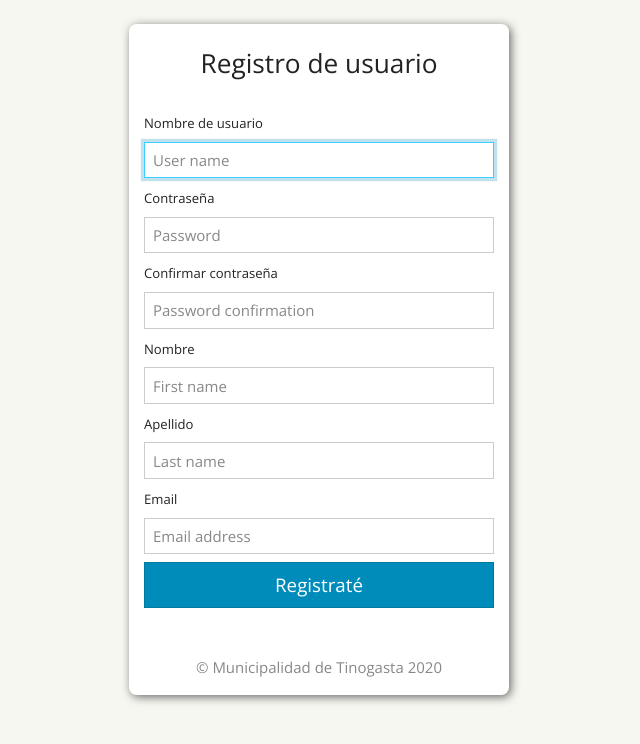
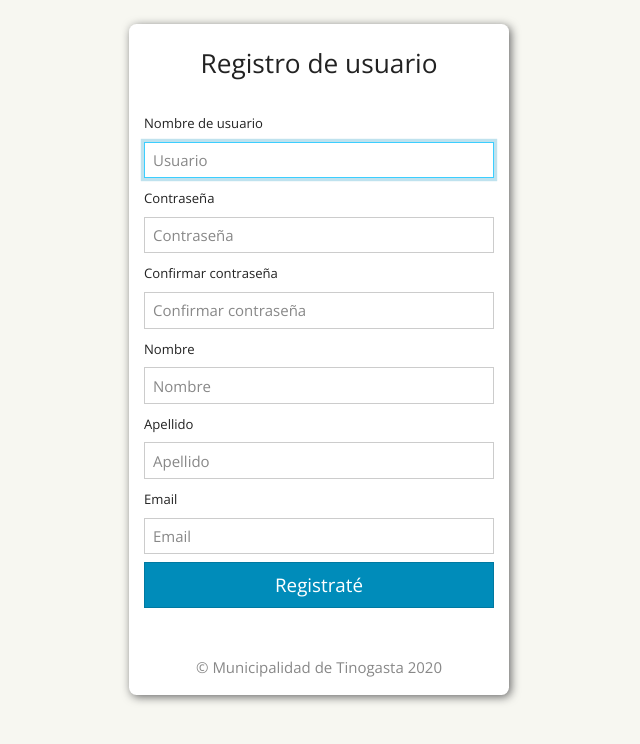
Before and after one commit to tapiaw38/bolsadeempleo, a Django app: page /user/registrarse/ in a window 1280 px wide. Shown: the part 56-800 px from the top of the page, without its empty margins (321-961 px from the left). Run offline with Django 3.2, Linux system fonts and the light colour scheme; some libraries are stand-ins or nearby versions.

Commit message:
nombres-label

```diff
--- a/templates/user/log_in.html
+++ b/templates/user/log_in.html
@@ -33,17 +33,17 @@
                 {% endif %}
                 <div class="form-label-group pt-2">
                   <label for="inputEmail">Nombre de Usuario</label>
-                  <input type="text" id="inputEmail" class="form-control" placeholder="User address" required autofocus name="username">
+                  <input type="text" id="inputEmail" class="form-control" placeholder="Usuario" required autofocus name="username">
                 </div>
 
                 <div class="form-label-group pt-2 pb-2">
                   <label for="inputPassword">Contraseña</label>
-                  <input type="password" id="inputPassword" class="form-control" placeholder="Password" required name="password">
+                  <input type="password" id="inputPassword" class="form-control" placeholder="Contraseña" required name="password">
                 </div>
 
                 <div class="checkbox mb-3">
                   <label>
-                    <input type="checkbox" value="remember-me"> Remember me
+                    <input type="checkbox" value="remember-me"> Recuerdame
                   </label>
                 </div>
                 <button class="btn btn-lg btn-primary btn-block" type="submit">Ingresar</button>
--- a/templates/user/sign_up.html
+++ b/templates/user/sign_up.html
@@ -31,32 +31,32 @@
                 {% endif %}
                 <div class="form-label-group pt-2">
                   <label for="inputEmail">Nombre de usuario</label>
-                  <input type="text" id="inputText" class="form-control" placeholder="User name" required autofocus name="username">
+                  <input type="text" id="inputText" class="form-control" placeholder="Usuario" required autofocus name="username">
                 </div>
 
                 <div class="form-label-group pt-2">
                   <label for="inputPassword">Contraseña</label>
-                  <input type="password" id="inputPassword" class="form-control" placeholder="Password" required name="password">
+                  <input type="password" id="inputPassword" class="form-control" placeholder="Contraseña" required name="password">
                 </div>
 
                 <div class="form-label-group pt-2">
                   <label for="inputPassword">Confirmar contraseña</label>
-                  <input type="password" id="inputPassword" class="form-control" placeholder="Password confirmation" required name="password_confirmation">
+                  <input type="password" id="inputPassword" class="form-control" placeholder="Confirmar contraseña" required name="password_confirmation">
                 </div>
 
                 <div class="form-label-group pt-2">
                   <label for="inputPassword">Nombre</label>
-                  <input type="text" id="inputText" class="form-control" placeholder="First name" required name="first_name">
+                  <input type="text" id="inputText" class="form-control" placeholder="Nombre" required name="first_name">
                 </div>
 
                 <div class="form-label-group pt-2">
                   <label for="inputPassword">Apellido</label>
-                  <input type="text" id="inputText" class="form-control" placeholder="Last name" required name="last_name">
+                  <input type="text" id="inputText" class="form-control" placeholder="Apellido" required name="last_name">
                 </div>
 
                 <div class="form-label-group pt-2 pb-2">
                   <label for="inputPassword">Email</label>
-                  <input type="email" id="inputEmail" class="form-control" placeholder="Email address" required name="email">
+                  <input type="email" id="inputEmail" class="form-control" placeholder="Email" required name="email">
                 </div>
 
                 <button class="btn btn-lg btn-primary btn-block" type="submit">Registraté</button>
```
